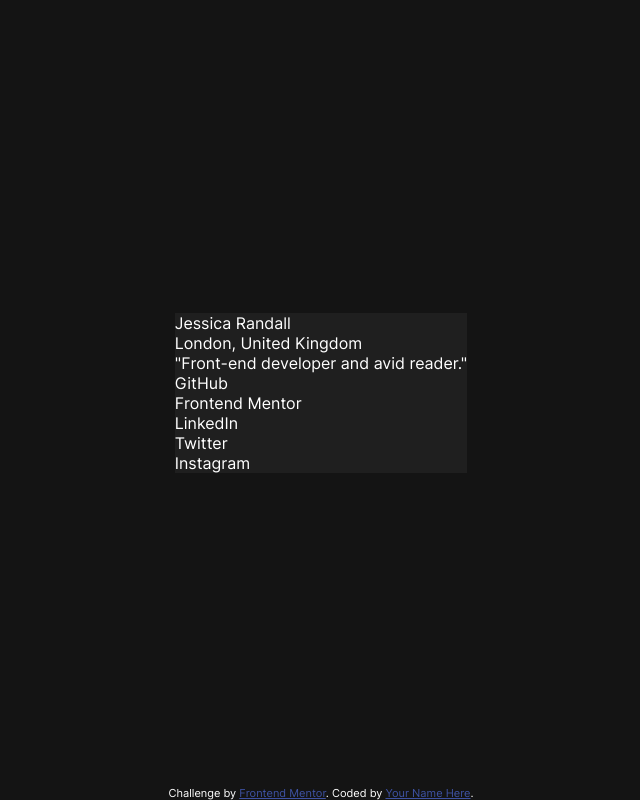
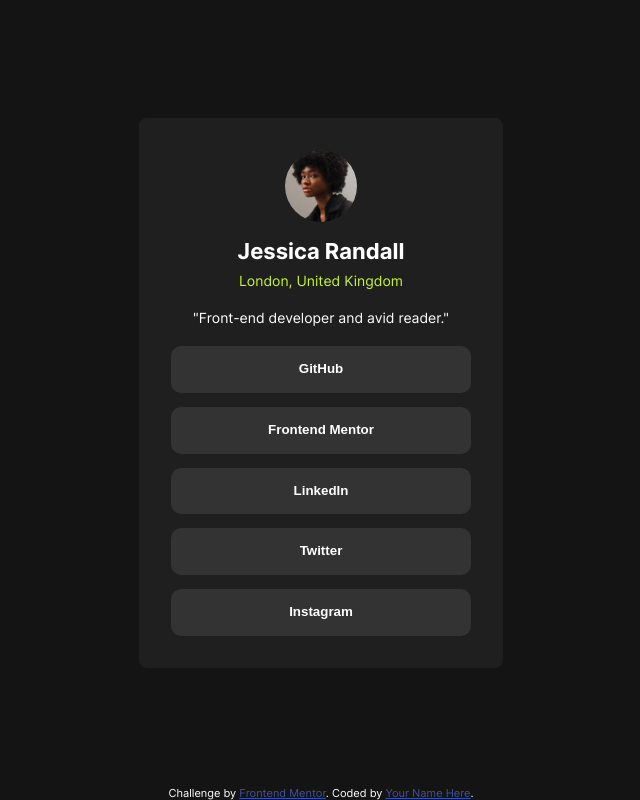
Before and after one commit to mh2000hm/social-links-profile-main, a plain HTML site: page index.html in a window 1280 px wide. Shown: the whole page, without its empty margins (319-959 px from the left). Drawn offline with Linux system fonts and the light colour scheme.

Commit message:
Craeted and Styled Social Links Profile Component

```diff
--- a/index.html
+++ b/index.html
@@ -13,15 +13,16 @@
 <body>
   <main>
     <div class="social-links-profile">
-      <p>Jessica Randall</p>
-      <p>London, United Kingdom</p>
-      <p>"Front-end developer and avid reader."</p>
+      <img src="assets/images/avatar-jessica.jpeg" alt="This is a profile image" class="profile-image">
+      <h1 class="full-name">Jessica Randall</h1>
+      <p class="location">London, United Kingdom</p>
+      <p class="short-description">"Front-end developer and avid reader."</p>
 
-      <p>GitHub</p>
-      <p>Frontend Mentor</p>
-      <p>LinkedIn</p>
-      <p>Twitter</p>
-      <p>Instagram</p>
+      <button class="social-link">GitHub</button>
+      <button class="social-link">Frontend Mentor</button>
+      <button class="social-link">LinkedIn</button>
+      <button class="social-link">Twitter</button>
+      <button class="social-link">Instagram</button>
     </div>
   </main>
 
--- a/style.css
+++ b/style.css
@@ -23,6 +23,7 @@
 
 body {
   font-family: "Inter";
+  font-size: 0.875rem;
   color: white;
   display: flex;
   flex-direction: column;
@@ -40,6 +41,58 @@ main {
 
 .social-links-profile {
   background-color: var(--gray-800);
+  display: flex;
+  flex-direction: column;
+  align-items: center;
+  padding: 32px;
+  border-radius: 8px;
+}
+
+.profile-image {
+  object-fit: cover;
+  object-position: center;
+  width: 72px;
+  height: 72px;
+  border-radius: 36px;
+  margin-bottom: 16px;
+}
+
+.full-name {
+  font-size: 1.375rem;
+  font-weight: 700;
+  margin-bottom: 8px;
+}
+
+.location {
+  color: var(--green);
+  margin-bottom: 20px;
+}
+
+.short-description {
+  margin-bottom: 20px;
+}
+
+.social-link {
+  font-weight: 700;
+  color: white;
+  background-color: var(--gray-700);
+  width: 300px;
+  line-height: 350%;
+  border: none;
+  border-radius: 10px;
+  margin-bottom: 14px;
+  cursor: pointer;
+  transition: color 1s ease-in-out;
+  transition: background-color 1s ease-in-out;
+}
+
+.social-link:nth-of-type(5) {
+  margin-bottom: 0;
+}
+
+.social-link:hover {
+  color: var(--gray-700);
+  background-color: var(--green);
 }
 
 .attribution { font-size: 0.6875rem; text-align: center; }
```
